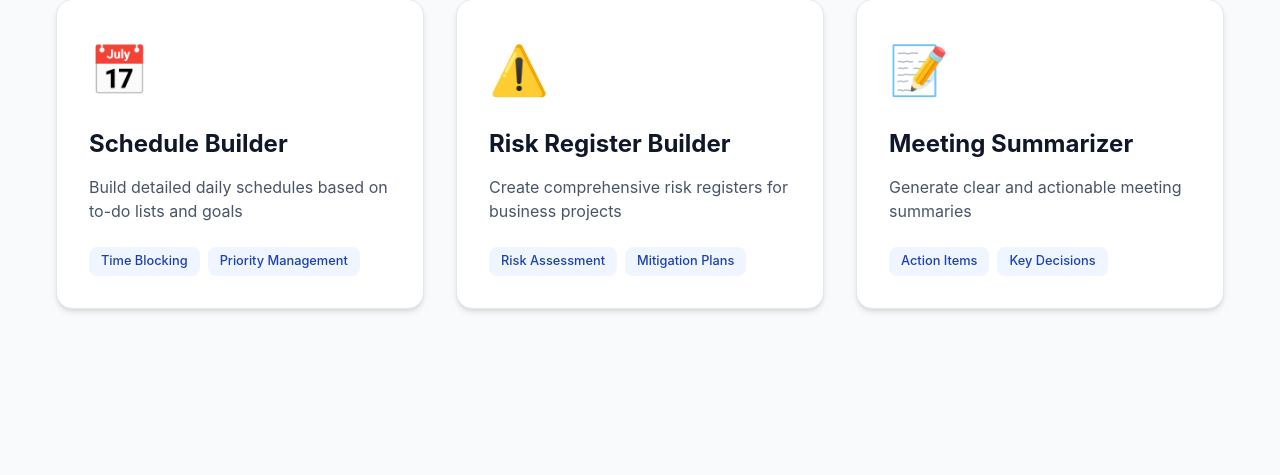
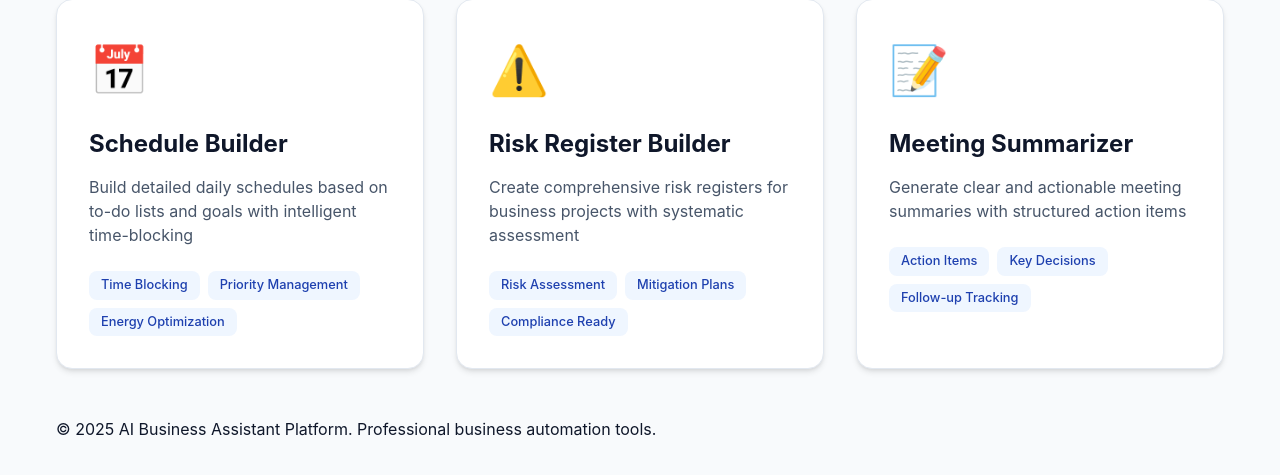
Before and after one commit to zta5056/projectmanagementassistant, a Flask app: page / in a window 1280 px wide. Shown: the part 294-769 px from the top of the page. Run offline with Flask 3, Linux system fonts and the light colour scheme.

Commit message:
Update index.html
enhanced

```diff
--- a/templates/index.html
+++ b/templates/index.html
@@ -5,6 +5,7 @@
     <meta charset="UTF-8">
     <meta name="viewport" content="width=device-width, initial-scale=1.0">
     <title>AI Business Assistant Platform</title>
+    <meta name="description" content="Professional AI-powered business tools for scheduling, risk management, and meeting summarization">
 </head>
 <body>
     <div class="main-container">
@@ -14,8 +15,8 @@
         </header>
 
         <div class="user-guide-section">
-            <a href="{{ url_for('static', filename='user_guide.pdf') }}" target="_blank" class="user-guide-btn">
-                <svg class="guide-icon" viewBox="0 0 24 24" fill="none" stroke="currentColor" stroke-width="2">
+            <a href="{{ url_for('user_guide') }}" target="_blank" class="user-guide-btn" aria-label="Open User Guide PDF">
+                <svg class="guide-icon" viewBox="0 0 24 24" fill="none" stroke="currentColor" stroke-width="2" aria-hidden="true">
                     <path d="M14 2H6a2 2 0 0 0-2 2v16a2 2 0 0 0 2 2h12a2 2 0 0 0 2-2V8z"></path>
                     <polyline points="14,2 14,8 20,8"></polyline>
                     <line x1="16" y1="13" x2="8" y2="13"></line>
@@ -27,36 +28,55 @@
         </div>
 
         <div class="applications-grid">
-            <div class="app-card" onclick="window.location.href='/schedule_builder'">
-                <div class="app-icon schedule-icon">📅</div>
+            <div class="app-card" onclick="window.location.href='/schedule_builder'" role="button" tabindex="0" aria-label="Open Schedule Builder Application">
+                <div class="app-icon schedule-icon" aria-hidden="true">📅</div>
                 <h3 class="app-title">Schedule Builder</h3>
-                <p class="app-description">Build detailed daily schedules based on to-do lists and goals</p>
+                <p class="app-description">Build detailed daily schedules based on to-do lists and goals with intelligent time-blocking</p>
                 <div class="app-features">
                     <span class="feature-tag">Time Blocking</span>
                     <span class="feature-tag">Priority Management</span>
+                    <span class="feature-tag">Energy Optimization</span>
                 </div>
             </div>
 
-            <div class="app-card" onclick="window.location.href='/risk_register_builder'">
-                <div class="app-icon risk-icon">⚠️</div>
+            <div class="app-card" onclick="window.location.href='/risk_register_builder'" role="button" tabindex="0" aria-label="Open Risk Register Builder Application">
+                <div class="app-icon risk-icon" aria-hidden="true">⚠️</div>
                 <h3 class="app-title">Risk Register Builder</h3>
-                <p class="app-description">Create comprehensive risk registers for business projects</p>
+                <p class="app-description">Create comprehensive risk registers for business projects with systematic assessment</p>
                 <div class="app-features">
                     <span class="feature-tag">Risk Assessment</span>
                     <span class="feature-tag">Mitigation Plans</span>
+                    <span class="feature-tag">Compliance Ready</span>
                 </div>
             </div>
 
-            <div class="app-card" onclick="window.location.href='/meeting_summarizer'">
-                <div class="app-icon meeting-icon">📝</div>
+            <div class="app-card" onclick="window.location.href='/meeting_summarizer'" role="button" tabindex="0" aria-label="Open Meeting Summarizer Application">
+                <div class="app-icon meeting-icon" aria-hidden="true">📝</div>
                 <h3 class="app-title">Meeting Summarizer</h3>
-                <p class="app-description">Generate clear and actionable meeting summaries</p>
+                <p class="app-description">Generate clear and actionable meeting summaries with structured action items</p>
                 <div class="app-features">
                     <span class="feature-tag">Action Items</span>
                     <span class="feature-tag">Key Decisions</span>
+                    <span class="feature-tag">Follow-up Tracking</span>
                 </div>
             </div>
         </div>
+
+        <footer class="footer">
+            <p>&copy; 2025 AI Business Assistant Platform. Professional business automation tools.</p>
+        </footer>
     </div>
+
+    <script>
+        // Enhanced keyboard navigation
+        document.querySelectorAll('.app-card').forEach(card => {
+            card.addEventListener('keydown', function(e) {
+                if (e.key === 'Enter' || e.key === ' ') {
+                    e.preventDefault();
+                    this.click();
+                }
+            });
+        });
+    </script>
 </body>
 </html>
```
